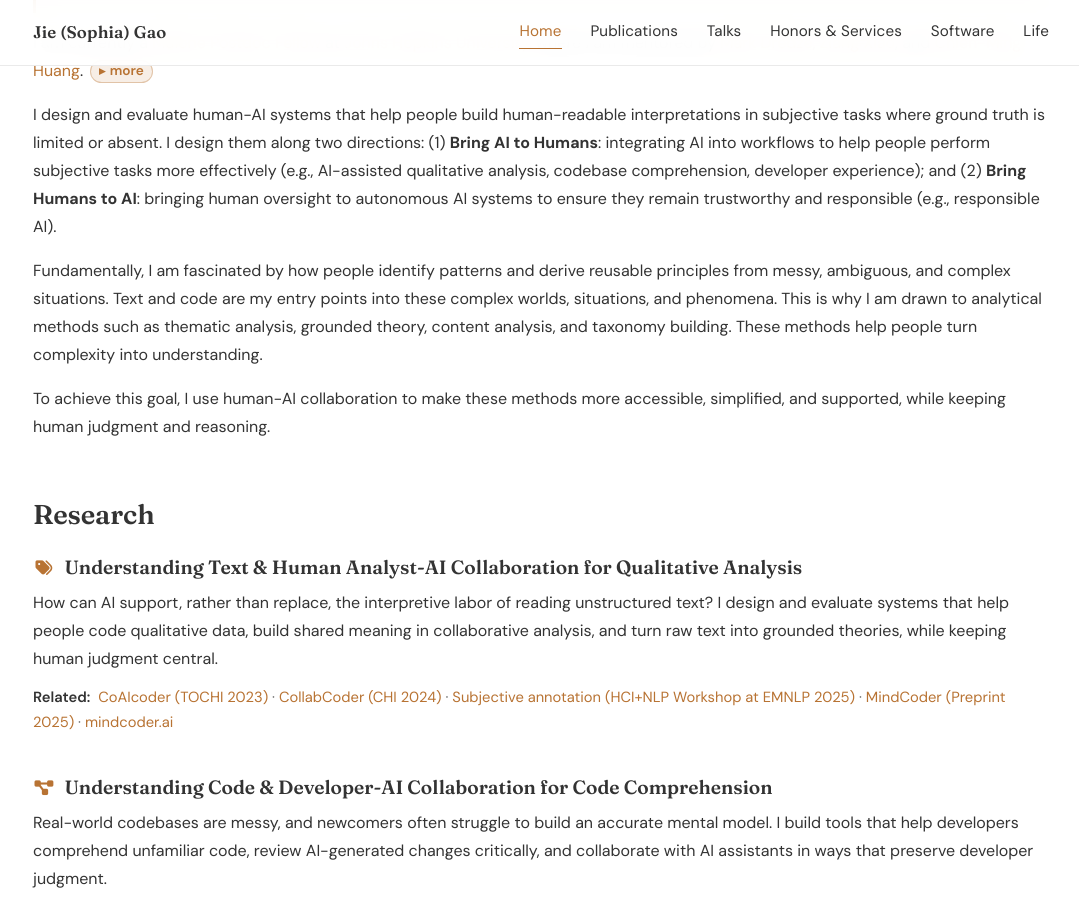
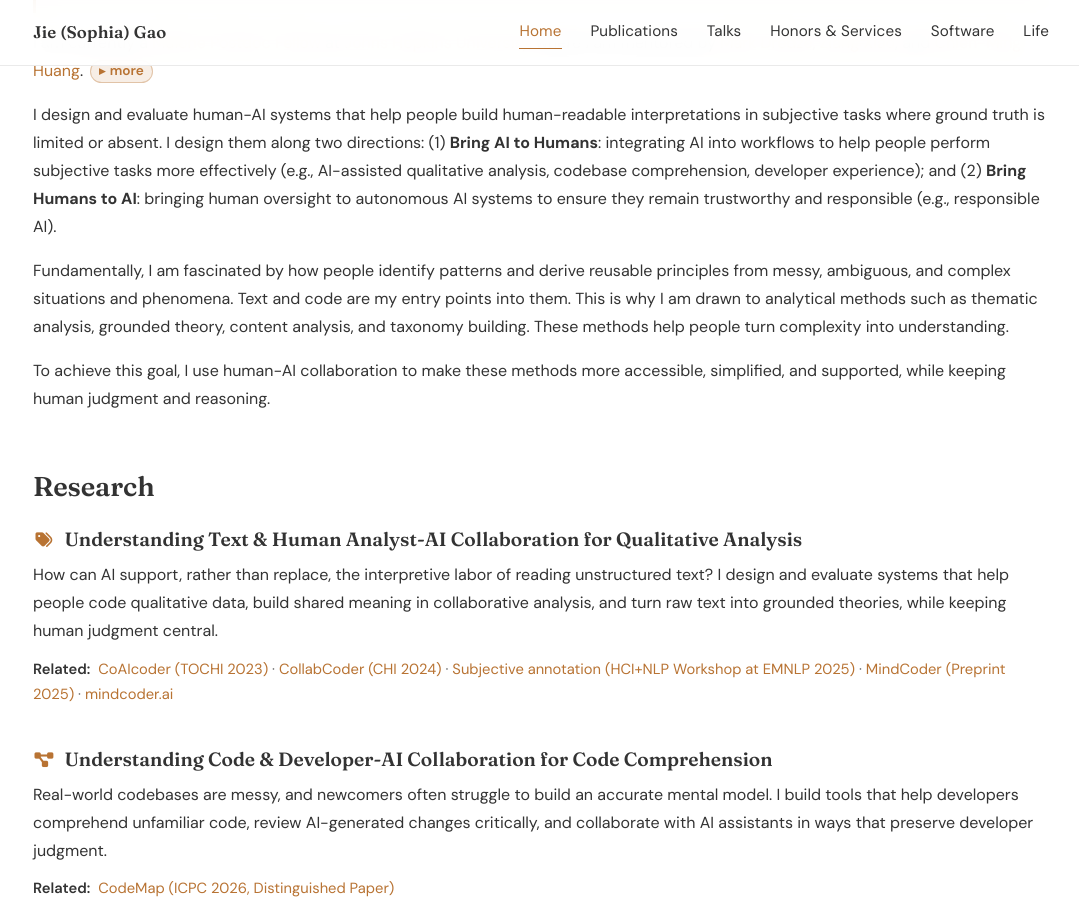
Before and after one commit to gaojie058/gaojie058.github.io, a Jekyll site: the page built from index.html, in a window 1280 px wide and 900 px high, scrolled down 642 px. Shown: the whole window, without its empty margins (99-1178 px from the left). Built offline with Jekyll 4.4.1, drawn with Linux system fonts in a browser that asks for light colours; nearby versions of some CDN libraries; a style sheet for code colours, icons or effects is not loaded.

Commit message:
style: fix disjointed "worlds, situations, and phenomena" triple in bio
Co-Authored-By: Claude Opus 4.7 (1M context) <noreply@anthropic.com>

```diff
--- a/_includes/widgets/profile_card_bio_only.html
+++ b/_includes/widgets/profile_card_bio_only.html
@@ -10,7 +10,7 @@
             <p>
                 I am a <a href="https://malonecenter.jhu.edu/people/jie-gao/" target="_blank">Malone Postdoc Fellow</a> in the <a href="https://www.cs.jhu.edu/" target="_blank">Department of Computer Science</a> at <a href="https://www.jhu.edu/" target="_blank">Johns Hopkins University</a>, affiliated with the <a href="https://malonecenter.jhu.edu/" target="_blank">Malone Center for Engineering in Healthcare</a> and the <a href="https://www.clsp.jhu.edu/" target="_blank">Center for Language and Speech Processing</a>. I am mentored by <a href="https://www.cs.jhu.edu/~mdredze/" target="_blank">Mark Dredze</a>, <a href="https://www.ziangxiao.com/" target="_blank">Ziang Xiao</a>, and <a href="https://www.cs.jhu.edu/~cmhuang/" target="_blank">Chien-Ming Huang</a>. My research lies at the intersection of <span class="research-keyword">Human-Computer Interaction</span>, <span class="research-keyword">AI</span>, and <span class="research-keyword">Software Engineering</span>.
                 <a href="javascript:void(0)" class="bio-inline-more" onclick="var s=this.nextElementSibling; if(s.style.display==='none'){s.style.display='inline';this.textContent='[less]';}else{s.style.display='none';this.textContent='[more]';}">[more]</a><span class="bio-inline-bg" style="display:none;"> Previously, I was a Postdoctoral Associate at the <a href="https://smart.mit.edu/" target="_blank">Singapore-MIT Alliance for Research and Technology (SMART)</a>, working with <a href="https://mitsloan.mit.edu/faculty/directory/thomas-w-malone" target="_blank">Thomas W. Malone</a> on collective intelligence and human-AI collaboration. I received my Ph.D. from the <a href="https://www.sutd.edu.sg/" target="_blank">Singapore University of Technology and Design (SUTD)</a>, advised by <a href="https://simonperrault.github.io/" target="_blank">Simon Perrault</a>. During my Ph.D., I was a visiting student at the <a href="https://nd.edu/" target="_blank">University of Notre Dame</a> (hosted by Toby Jia-Jun Li) and the <a href="https://www.nus.edu.sg/" target="_blank">National University of Singapore</a> (hosted by Shengdong Zhao). Prior to that, I received my M.Eng. from Zhejiang University and B.Eng. from Shanghai University.</span>
-                I am fundamentally fascinated by how people identify patterns and derive reusable principles from messy, ambiguous, and complex situations. Text and code are my entry points into these complex worlds, situations, and phenomena. This is why I am drawn to analytical methods such as thematic analysis, grounded theory, content analysis, and taxonomy building. These methods help people turn complexity into understanding.
+                I am fundamentally fascinated by how people identify patterns and derive reusable principles from messy, ambiguous, and complex situations and phenomena. Text and code are my entry points into them. This is why I am drawn to analytical methods such as thematic analysis, grounded theory, content analysis, and taxonomy building. These methods help people turn complexity into understanding.
             </p>
 
             <p>
--- a/index.html
+++ b/index.html
@@ -321,7 +321,7 @@ navbar_title: About Me
         <p>
             I design and evaluate human-AI systems that help people build human-readable interpretations in subjective tasks where ground truth is limited or absent. I design them along two directions: (1) <strong>Bring AI to Humans</strong>: integrating AI into workflows to help people perform subjective tasks more effectively (e.g., AI-assisted qualitative analysis, codebase comprehension, developer experience); and (2) <strong>Bring Humans to AI</strong>: bringing human oversight to autonomous AI systems to ensure they remain trustworthy and responsible (e.g., responsible AI).        </p>
         <p>
-            Fundamentally, I am fascinated by how people identify patterns and derive reusable principles from messy, ambiguous, and complex situations. Text and code are my entry points into these complex worlds, situations, and phenomena. This is why I am drawn to analytical methods such as thematic analysis, grounded theory, content analysis, and taxonomy building. These methods help people turn complexity into understanding.
+            Fundamentally, I am fascinated by how people identify patterns and derive reusable principles from messy, ambiguous, and complex situations and phenomena. Text and code are my entry points into them. This is why I am drawn to analytical methods such as thematic analysis, grounded theory, content analysis, and taxonomy building. These methods help people turn complexity into understanding.
         </p>
         <p>
             To achieve this goal, I use human-AI collaboration to make these methods more accessible, simplified, and supported, while keeping human judgment and reasoning.
```
